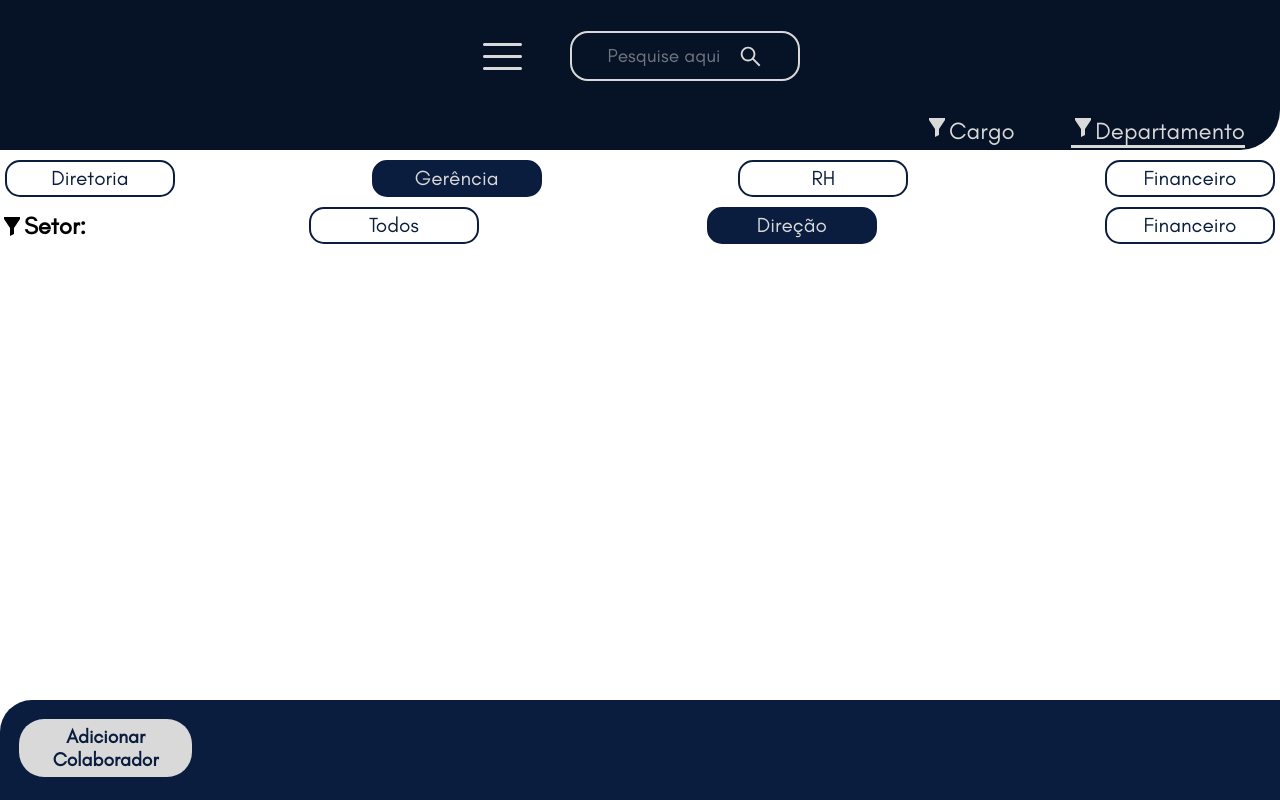
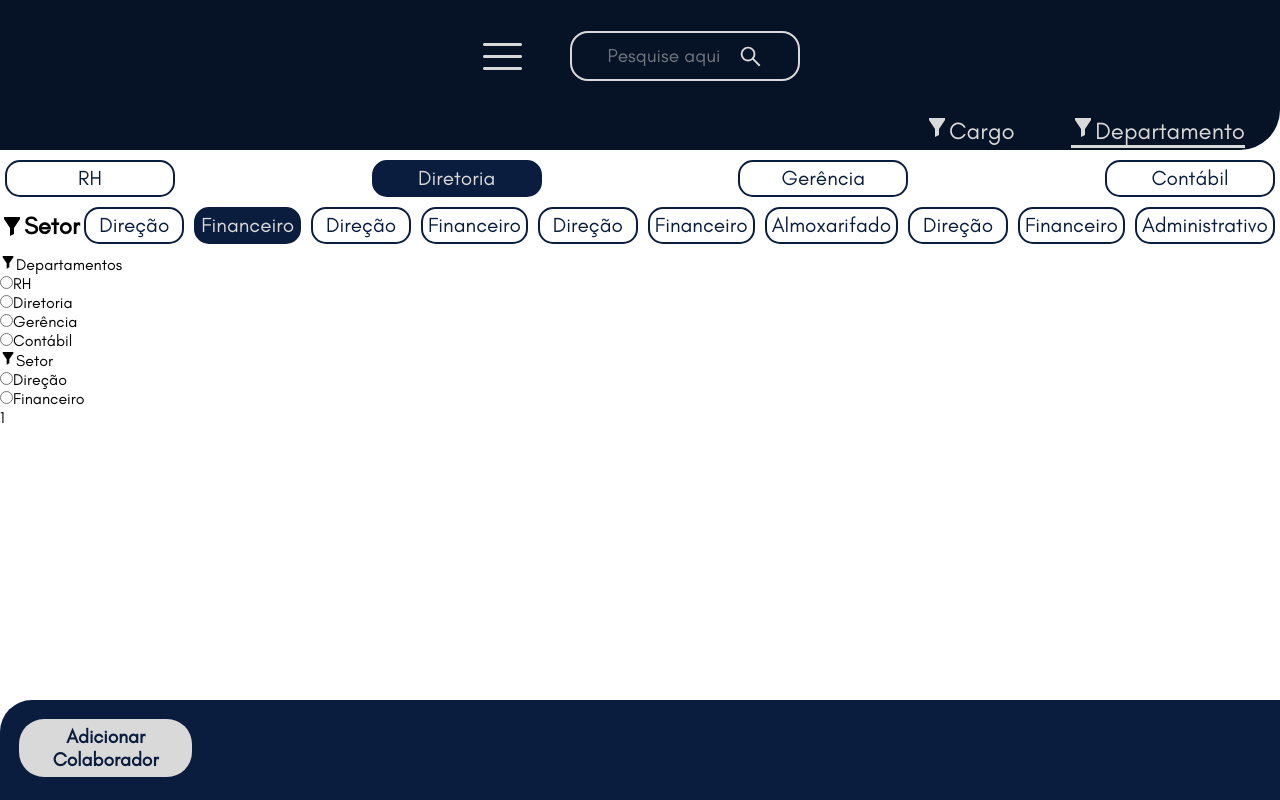
Before and after one commit to fabriciofsn/FRONT_END_HACKTHON_III, a React (Create React App) app: page /colaborador in a window 1280 px wide. Built offline with nearby package versions, Linux system fonts and the light colour scheme.

Commit message:
little bug in filter desktop

```diff
--- /dev/null
+++ b/src/components/Colaboradores.js
@@ -0,0 +1,16 @@
+import React from 'react';
+import tableColaboradores from '../tables/TableColaboradores';
+
+function Colaboradores(){
+    // const tableColaboradores = [<TableColaboradores />]
+
+    return(
+        <>
+        <p>{tableColaboradores.map((colaborador, index) => {return<>
+        <p>{colaborador.id}</p>
+        </>})}</p>
+        </>
+    )
+}
+
+export default Colaboradores
--- /dev/null
+++ b/src/components/FiltroDesktop.js
@@ -0,0 +1,51 @@
+import React, { useState, useEffect } from "react";
+import { tableDepartamentos } from "../tables/TableDepartamentos";
+import { tableSetores } from "../tables/TableSetores";
+
+
+
+export function FiltroDesktop({ icon="", title="", setor= false, array= null}){
+
+    let opcaoSelecionada = "";
+
+    let arrayFilter = array
+
+    // const changeRadioSetoresFilter = () => {
+        if(setor === true){arrayFilter = array.filter((setor) => setor.departamentoId === "RH")}
+
+
+    const handleInputChange = (event) => {
+        opcaoSelecionada = event.target.value;
+        console.log(opcaoSelecionada)
+        console.log(arrayFilter)
+        // changeRadioSetoresFilter()
+      };
+
+
+
+
+
+    return(
+        <div>
+            {icon && title && (
+                <span>
+                    {icon}
+                    {title}
+                </span>
+            )}<br/>
+
+           {array &&
+        arrayFilter.map((valor) => {
+
+          return (
+            <>
+            <input type="radio" id={valor.id} name={title} value={valor.id} key={valor.id} onChange={handleInputChange} ></input>
+               <label htmlFor={valor.id}>{valor.nome}</label><br></br>
+            </>
+          );
+        })}
+
+
+        </div>
+    );
+}
--- a/src/components/Filtros.js
+++ b/src/components/Filtros.js
@@ -28,11 +28,11 @@ const Filtros = ({ icon = "", title = "", array = null }) => {
         </span>
       )}
       {array &&
-        array.map((setor, index) => {
+        array.map((valor, index) => {
           const selected = index == 1 ? "selected" : "";
           return (
-            <p className={selected} key={setor}>
-              {setor}
+            <p className={selected} key={valor.id}>
+              {valor.nome}
             </p>
           );
         })}
--- a/src/screens/Colaborador.js
+++ b/src/screens/Colaborador.js
@@ -4,10 +4,13 @@ import { RiFilter2Fill } from "react-icons/ri";
 import Filtros from "../components/Filtros";
 import { DivFooter } from "../styles/Setor";
 import Cadastro from "../components/Cadastro";
+import Colaboradores from "../components/Colaboradores";
+import {tableSetores} from "../tables/TableSetores";
+import {tableDepartamentos} from "../tables/TableDepartamentos";
+import {FiltroDesktop} from "../components/FiltroDesktop";
+
 
 const Colaborador = () => {
-  const setores = ["Diretoria", "Gerência", "RH", "Financeiro"];
-  const departamentos = ["Todos", "Direção", "Financeiro"];
   const [modal, setModal] = useState(false);
 
   const handleClick = () => {
@@ -22,8 +25,11 @@ const Colaborador = () => {
         iconDep={<RiFilter2Fill />}
         departamento="Departamento"
       />
-      <Filtros array={setores} />
-      <Filtros icon={<RiFilter2Fill />} title="Setor:" array={departamentos} />
+      <Filtros array={tableDepartamentos} />
+      <Filtros icon={<RiFilter2Fill />} title="Setor" array={tableSetores} />
+      <FiltroDesktop icon={<RiFilter2Fill />} title="Departamentos" array={tableDepartamentos} />
+      <FiltroDesktop icon={<RiFilter2Fill />} title="Setor" array={tableSetores} setor={true}/>
+      <Colaboradores />
       {modal && <Cadastro handleClick={handleClick} />}
       <DivFooter>
         <button onClick={() => setModal(true)}>
--- /dev/null
+++ b/src/tables/TableColaboradores.js
@@ -0,0 +1,12 @@
+
+
+const tableColaboradores = [
+    {
+        id: 1,
+        nome: "Jadson Santos",
+        setorId: "direcaoRH",
+        cargoId: "Diretor"
+    }
+];
+
+export default tableColaboradores;
--- /dev/null
+++ b/src/tables/TableDepartamentos.js
@@ -0,0 +1,24 @@
+
+
+export const tableDepartamentos = [
+    {
+        id: "RH",
+        nome: "RH"
+    },
+
+    {
+        id: "Diretoria",
+        nome: "Diretoria"
+    },
+
+    {
+        id: "Gerencia",
+        nome: "Gerência"
+    },
+
+    {
+        id: "Contabil",
+        nome: "Contábil"
+    },
+
+]
--- /dev/null
+++ b/src/tables/TableSetores.js
@@ -0,0 +1,63 @@
+
+
+export const tableSetores = [
+    {
+        id: "direcaoRH",
+        nome: "Direção",
+        departamentoId: "RH"
+    },
+
+    {
+        id: "financeiroRH",
+        nome: "Financeiro",
+        departamentoId: "RH"
+    },
+
+    {
+        id: "direcaoGerencia",
+        nome: "Direção",
+        departamentoId: "Gerencia"
+    },
+
+    {
+        id: "financeiroGerencia",
+        nome: "Financeiro",
+        departamentoId: "Gerencia"
+    },
+
+    {
+        id: "direcaoDiretoria",
+        nome: "Direção",
+        departamentoId: "Diretoria"
+    },
+
+    {
+        id: "financeiroDiretoria",
+        nome: "Financeiro",
+        departamentoId: "Diretoria"
+    },
+
+    {
+        id: "almoxarifadoDiretoria",
+        nome: "Almoxarifado",
+        departamentoId: "Diretoria"
+    },
+
+    {
+        id: "direcaoContabil",
+        nome: "Direção",
+        departamentoId: "Contabil"
+    },
+
+    {
+        id: "financeiroContabil",
+        nome: "Financeiro",
+        departamentoId: "Contabil"
+    },
+
+    {
+        id: "administrativoContabil",
+        nome: "Administrativo",
+        departamentoId: "Contabil"
+    }
+]
```
